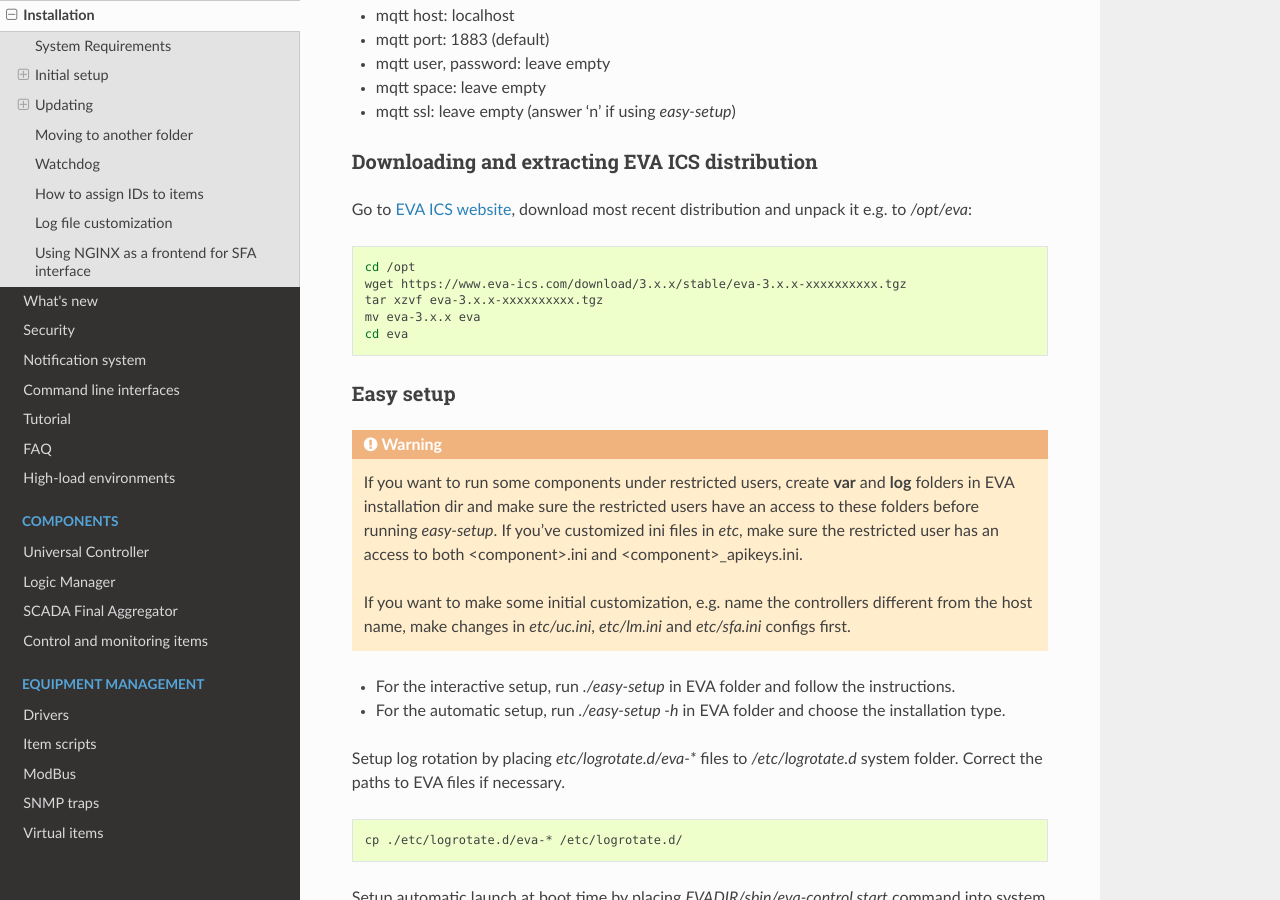
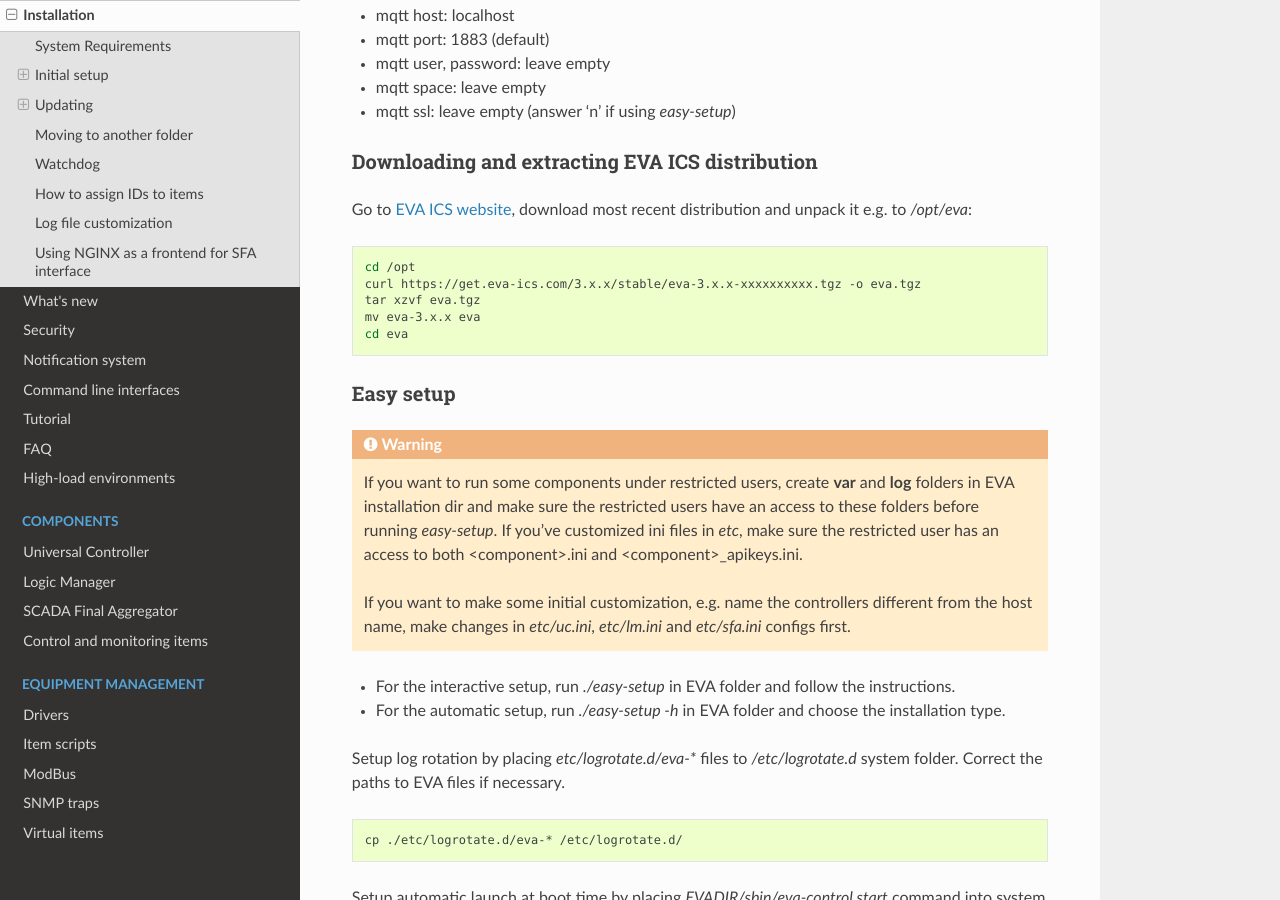
Before and after one commit to alttch/eva3, a Sphinx documentation site: the page built from doc/install.rst, in a window 1280 px wide and 900 px high, scrolled down 1978 px. Built offline with Sphinx 7.4.7 and the Read the Docs theme 2.0.0, drawn with Linux system fonts in a browser that asks for light colours; some of the changed text lies outside the part shown.

Commit message:
new repo uri

```diff
--- a/doc/install.rst
+++ b/doc/install.rst
@@ -89,8 +89,8 @@ distribution and unpack it e.g. to */opt/eva*:
 .. code-block:: bash
 
     cd /opt
-    wget https://www.eva-ics.com/download/3.x.x/stable/eva-3.x.x-xxxxxxxxxx.tgz
-    tar xzvf eva-3.x.x-xxxxxxxxxx.tgz
+    curl https://get.eva-ics.com/3.x.x/stable/eva-3.x.x-xxxxxxxxxx.tgz -o eva.tgz
+    tar xzvf eva.tgz
     mv eva-3.x.x eva
     cd eva
 
@@ -204,7 +204,7 @@ Using system shell
 
     curl -s <UPDATE_SCRIPT_URL> | bash /dev/stdin
     #i.e.
-    #curl -s https://www.eva-ics.com/download/3.1.1/stable/update.sh | bash /dev/stdin
+    #curl -s https://get.eva-ics.com/3.1.1/stable/update.sh | bash /dev/stdin
 
 * If updating from 3.0.2 or below, you may also want to enable controller
   watchdog (copy *etc/watchdog-dist* to *etc/watchdog* and edit the options if
```
Also changed, not shown: README.md (+1 -1 lines), doc/tutorial/tut_uc.rst (+4 -4 lines), 6 other files.
